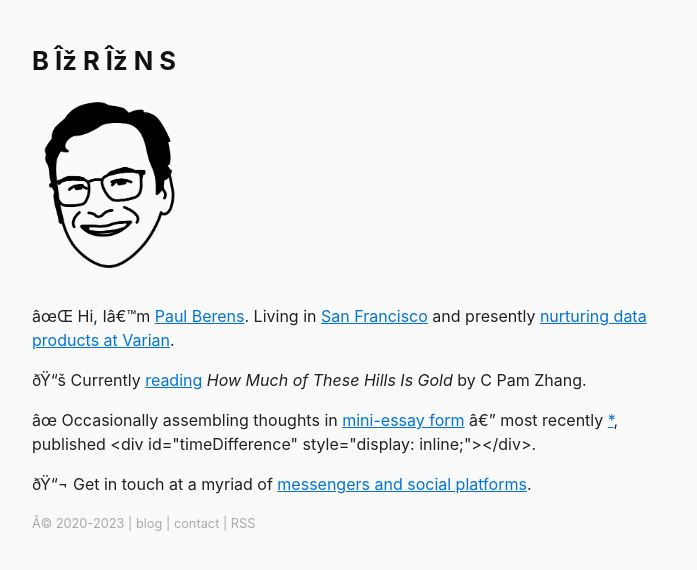
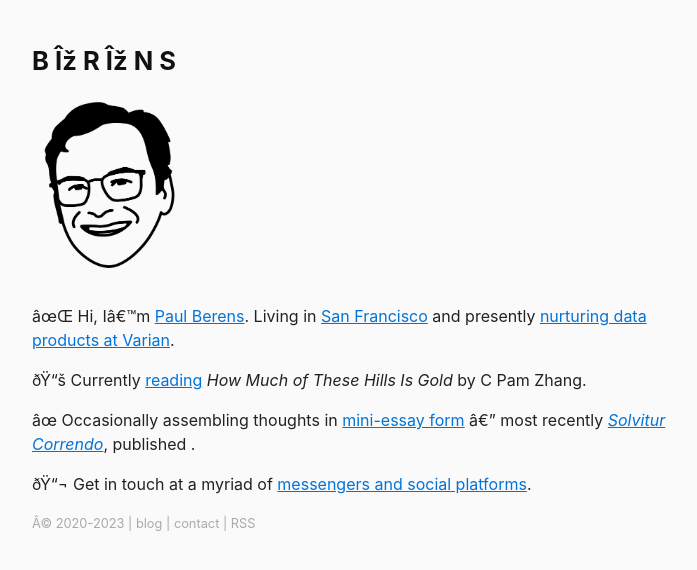
Before and after one commit to berensp/berensp.github.io, a Jekyll site: the page built from index.md, in a window 1280 px wide. Shown: the top 570 px of the page, without its empty margins (288-985 px from the left). Built offline with Jekyll 4.4.1, drawn with Linux system fonts in a browser that asks for light colours; a script that is not in the unit is left out.

Commit message:
Update index.md

```diff
--- a/index.md
+++ b/index.md
@@ -8,6 +8,6 @@ layout: home
 
 📚 Currently [reading](/books/) *{{ site.book_now_title }}* by {{ site.book_now_author }}.
 
-✍ Occasionally assembling thoughts in <a href="/blog/">mini-essay form</a> — most recently <a href="{{ site.posts.first.url }}">*</a>, published <div id="timeDifference" style="display: inline;"></div>.
+✍ Occasionally assembling thoughts in [mini-essay form](/blog/) — most recently [*{{ site.posts.first.title }}*]({{ site.posts.first.url }}), published <span id="timeDifferenceInline"></span>.
 
 📬 Get in touch at a myriad of [messengers and social platforms](/contact/).
```
